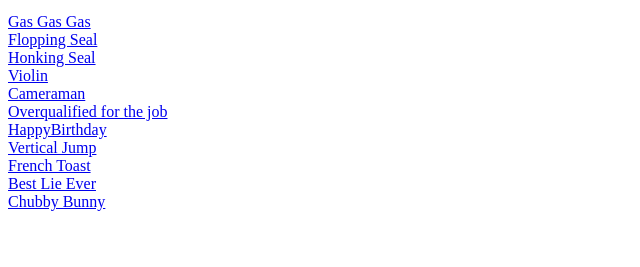
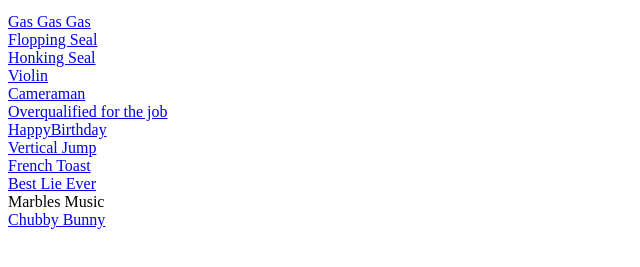
Before and after one commit to minnaau/jesses-videos, a plain HTML site: page index.html in a window 1280 px wide. Shown: the part 101-368 px from the top of the page, without its empty margins (0-640 px from the left). Drawn offline with Linux system fonts and the light colour scheme.

Commit message:
Update index.html

```diff
--- a/index.html
+++ b/index.html
@@ -31,6 +31,8 @@
             <br>
             <a href="https://www.youtube.com/watch?v=YYHEdrGv2Wk&feature=youtu.be">Best Lie Ever</a>
             <br>
+            <a hreg="https://www.youtube.com/watch?v=IvUU8joBb1Q&feature=youtu.be&ab_channel=Wintergatan">Marbles Music</a>
+            <br>
 
             <a href="https://www.youtube.com/watch?v=dQw4w9WgXcQ">Chubby Bunny</a>
             <br>
```
